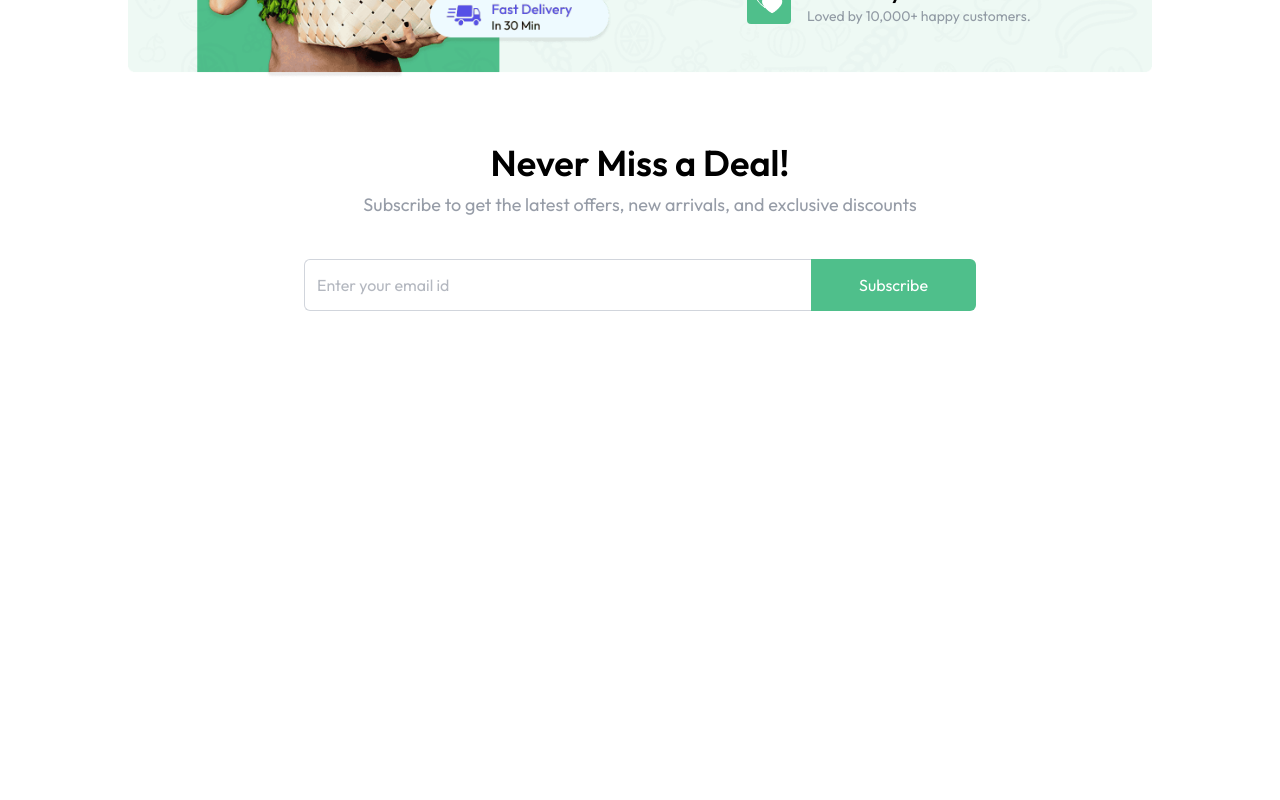
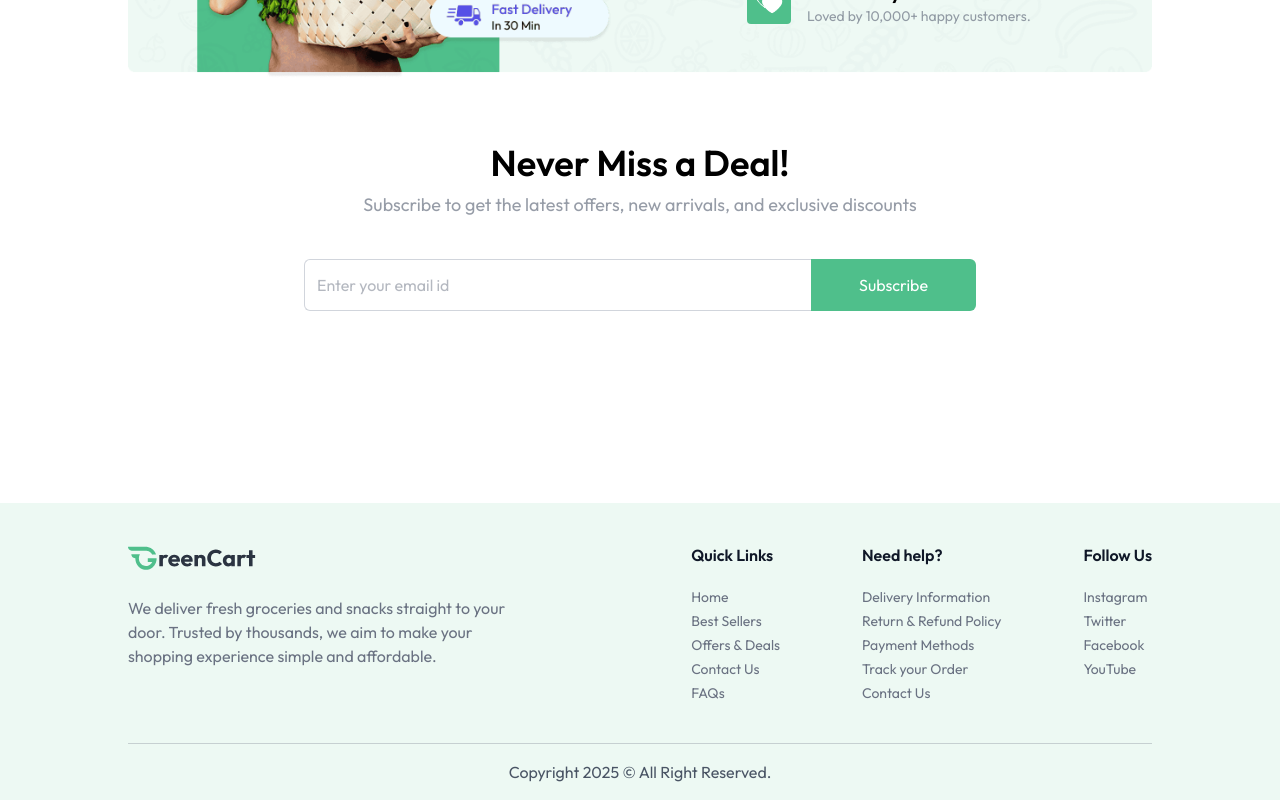
Before and after one commit to Avin-Arunkumar/Green-Cart, a React (Vite) app in the folder client/: page / in a window 1280 px wide. Shown: the part 1911-2711 px from the top of the page. Before the commit the page ends 2318 px from the top, so only its background shows below. Built offline with nearby package versions, Linux system fonts and the light colour scheme.

Commit message:
Intial Commit

```diff
--- a/client/src/App.jsx
+++ b/client/src/App.jsx
@@ -4,6 +4,7 @@
 import Home from "./pages/Home";
 import Categories from "./components/Categories";
 import { Toaster } from "react-hot-toast";
+import Footer from "./components/Footer";
 
 const App = () => {
   const isSellerPath = useLocation().pathname.includes("seller");
@@ -18,6 +19,7 @@
           <Route path="/" element={<Home />} />
         </Routes>
       </div>
+      {!isSellerPath && <Footer />}
     </div>
   );
 };
--- /dev/null
+++ b/client/src/components/Footer.jsx
@@ -0,0 +1,42 @@
+import React from "react";
+import { assets, footerLinks } from "../assets/assets";
+
+const Footer = () => {
+  return (
+    <div className="px-6 md:px-16 lg:px-24 xl:px-32 mt-24 bg-primary/10">
+      <div className="flex flex-col md:flex-row items-start justify-between gap-10 py-10 border-b border-gray-500/30 text-gray-500">
+        <div>
+          <img className="w-34 md:w-32" src={assets.logo} alt="logo" />
+          <p className="max-w-[410px] mt-6">
+            We deliver fresh groceries and snacks straight to your door. Trusted
+            by thousands, we aim to make your shopping experience simple and
+            affordable.
+          </p>
+        </div>
+        <div className="flex flex-wrap justify-between w-full md:w-[45%] gap-5">
+          {footerLinks.map((section, index) => (
+            <div key={index}>
+              <h3 className="font-semibold text-base text-gray-900 md:mb-5 mb-2">
+                {section.title}
+              </h3>
+              <ul className="text-sm space-y-1">
+                {section.links.map((link, i) => (
+                  <li key={i}>
+                    <a href={link.url} className="hover:underline transition">
+                      {link.text}
+                    </a>
+                  </li>
+                ))}
+              </ul>
+            </div>
+          ))}
+        </div>
+      </div>
+      <p className="py-4 text-center text-sm md:text-base text-gray-600">
+        Copyright {new Date().getFullYear()} © All Right Reserved.
+      </p>
+    </div>
+  );
+};
+
+export default Footer;
```
